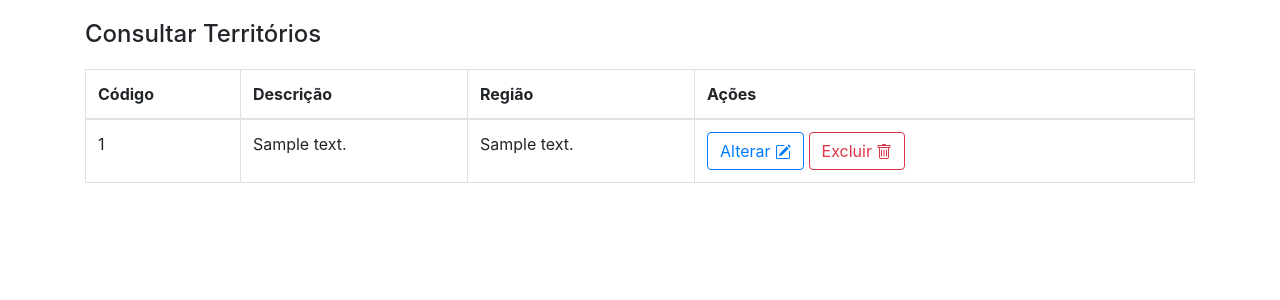
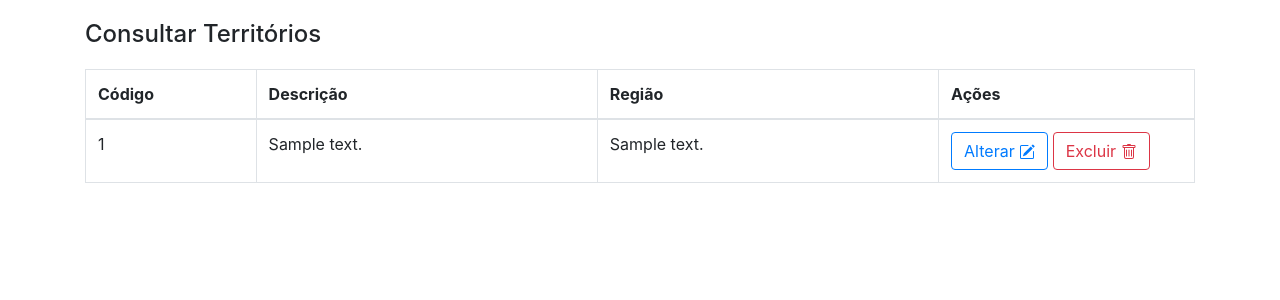
Before and after one commit to EmilyFitzlaff/Desenvolvimento_WEB, a PHP site: page /territorio.php in a window 1280 px wide. Shown: the part 56-356 px from the top of the page. Run offline with PHP 8.4, Linux system fonts and the light colour scheme; the visitor is signed in with stand-in values (Sample User, id 1); tables that the repository leaves empty or names only in its code hold one stand-in row (values such as "Sample post"); some libraries are stand-ins or nearby versions.

Commit message:
correção do width nas tabelas

```diff
--- a/Northwind/class/class_region.php
+++ b/Northwind/class/class_region.php
@@ -59,9 +59,9 @@
                 <table class="table table-bordered table-hover">
                     <thead>
                         <tr>
-                            <th scope="col">Código</th>
-                            <th scope="col">Descrição</th>
-                            <th scope="col">Ações</th>
+                            <th style="width: 10%">Código</th>
+                            <th style="width: 50%">Descrição</th>
+                            <th style="width: 15%">Ações</th>
                         </tr>
                     </thead>
                     <tbody>
--- a/Northwind/class/class_territory.php
+++ b/Northwind/class/class_territory.php
@@ -71,13 +71,13 @@
             <?php
             } else {
                 ?>
-                <table class="table table-bordered">
+                <table class="table table-bordered table-hover">
                     <thead>
                         <tr>
-                            <th scope="col">Código</th>
-                            <th scope="col">Descrição</th>
-                            <th scope="col">Região</th>
-                            <th scope="col">Ações</th>
+                            <th style="width: 10%">Código</th>
+                            <th style="width: 20%">Descrição</th>
+                            <th style="width: 20%">Região</th>
+                            <th style="width: 15%">Ações</th>
                         </tr>
                     </thead>
                     <tbody>
--- a/Northwind/index.php
+++ b/Northwind/index.php
@@ -16,7 +16,7 @@
 </nav>
 <br>
 <div class="container">
-    <div class="card">
+    <div class="card" style="max-width: 25rem; margin: 0 auto;">
         <div class="card-header">
             <strong>LOGIN</strong>
         </div>
@@ -35,7 +35,7 @@
                         Usuário ou senha inválido(s)!
                     </div>
                 <?php } ?>
-                <button type="submit" class="btn btn-primary" value="entrar" name="acao">Entrar</button>
+                <button type="submit" class="btn btn-primary btn-lg btn-block" value="entrar" name="acao">Entrar</button>
             </form>
         </div>
     </div>
```
Also changed, not shown: Northwind/class/class_categoria.php (+4 -4 lines), Northwind/class/class_shipper.php (+4 -4 lines).
